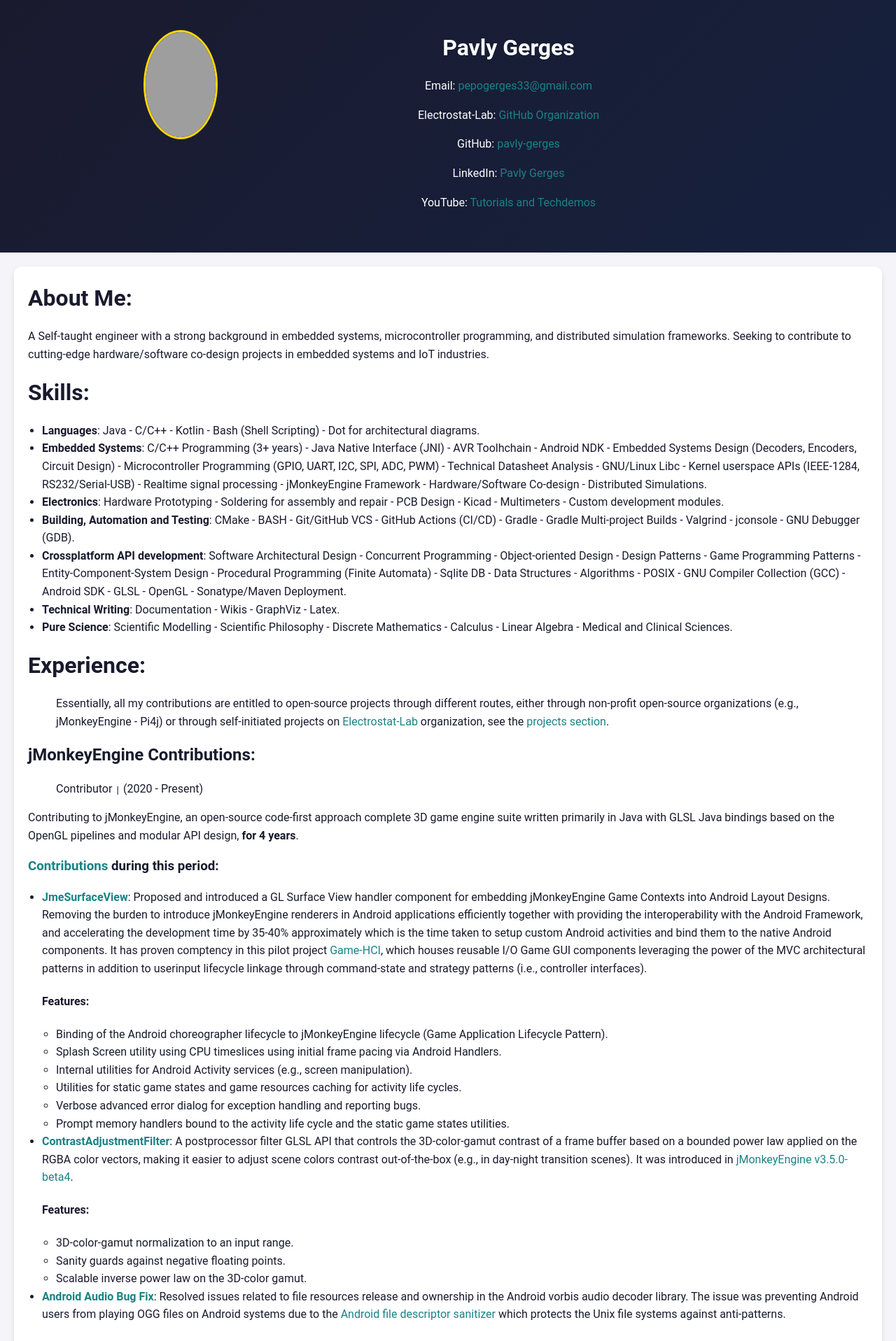
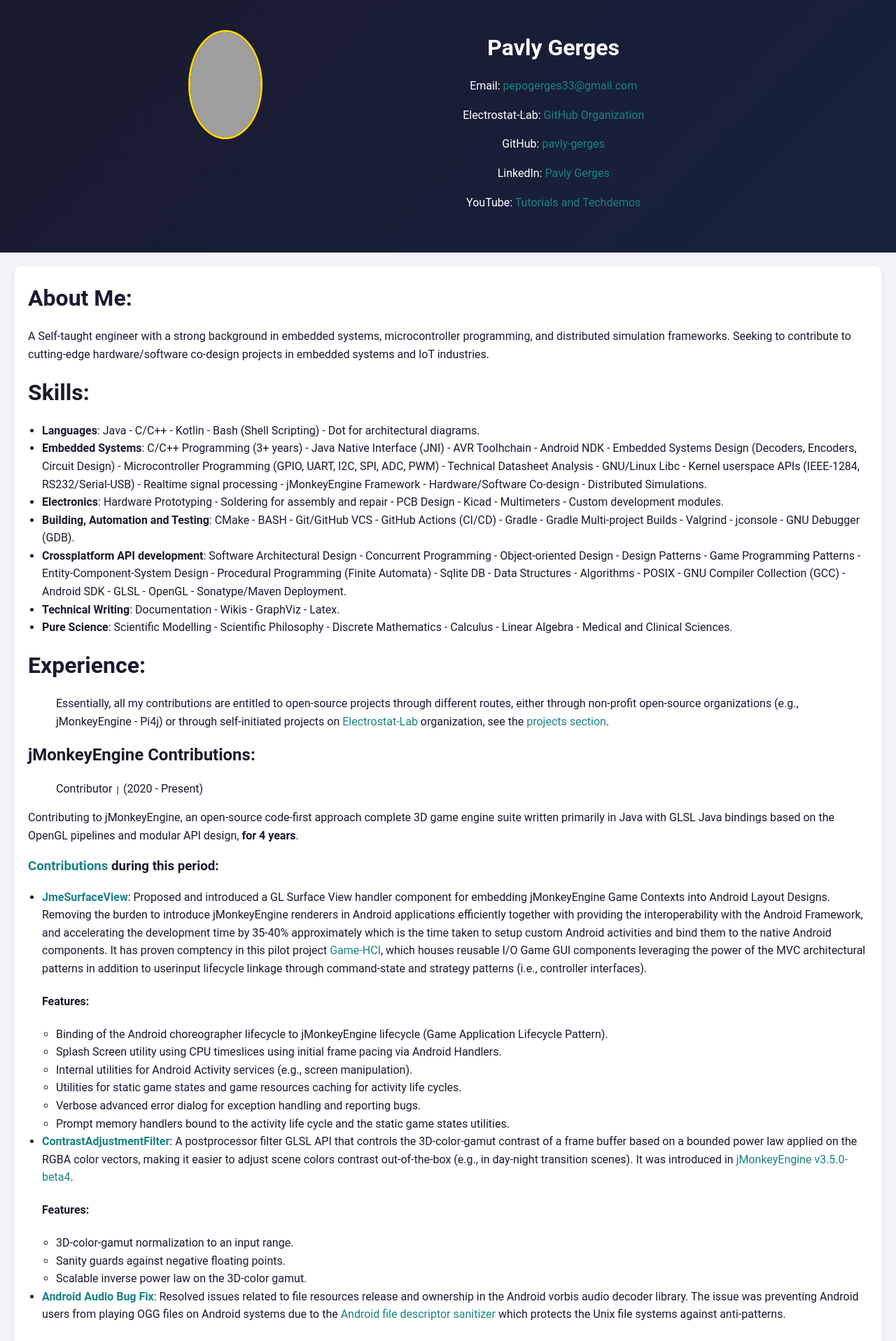
Before and after one commit to pavly-gerges/pavly-gerges, a Jekyll site: the page built from resume/index.md, in a window 1280 px wide. Shown: the top 1917 px of the page at 70% size. Built offline with Jekyll 4.4.1, drawn with Linux system fonts in a browser that asks for light colours; our own code applies the rules of GitHub Pages for plain Markdown files; grey boxes are pictures that could not be loaded.

Commit message:
Update default.html

```diff
--- a/resume/_layouts/default.html
+++ b/resume/_layouts/default.html
@@ -123,7 +123,7 @@
         <div class="header-container">
          <table style="width: 100%; border: none;">
             <tr>
-                <td style="width: 150px; text-align: center; vertical-align: top;">
+                <td style="text-align: center; vertical-align: top;">
                     <img src="https://avatars.githubusercontent.com/u/60224159?v=4" alt="Pavly Gerges" class="avatar" style="width: 100px; border-radius: 50%;">
                 </td>
                 <td style="padding-left: 20px; vertical-align: top;">
```
